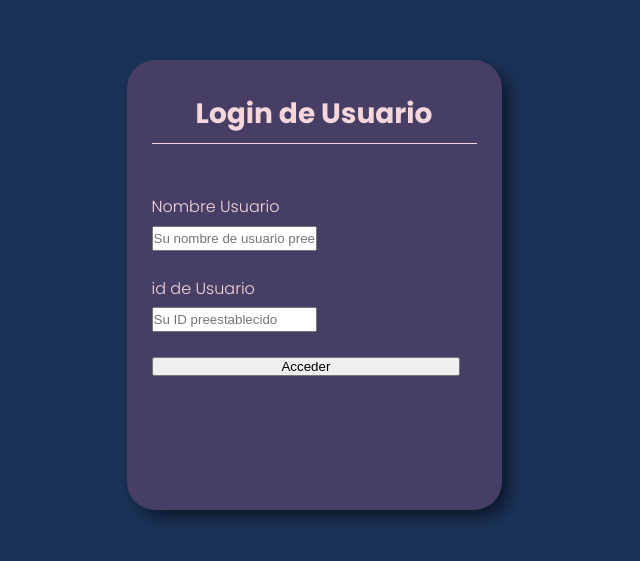
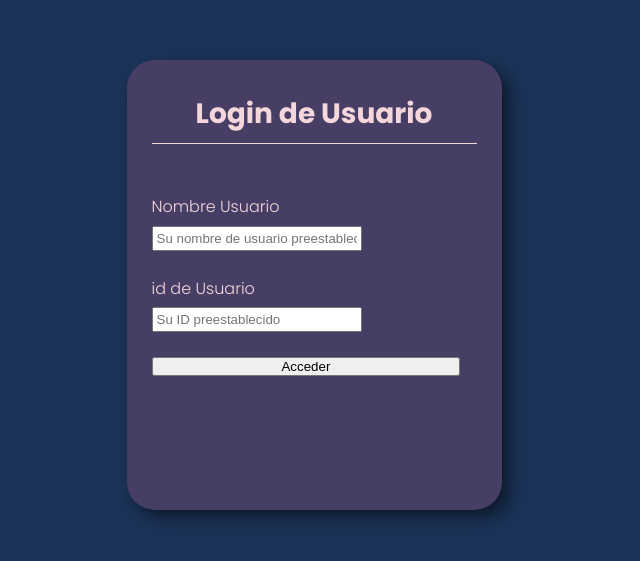
Before and after one commit to RicardoColladoRothschild/onlineStore-BASIC-CRUD, a plain HTML site: page index.html in a window 1280 px wide. Shown: the part 115-676 px from the top of the page, without its empty margins (326-966 px from the left). Drawn offline with Linux system fonts and the light colour scheme.

Commit message:
add padding to the inputs

```diff
--- a/style/main.scss
+++ b/style/main.scss
@@ -66,7 +66,8 @@ body{
 
             input{
                 height:25px;
-                width:165px;
+                width:210px;
+                padding:3px;
             }
     }
 
```
Also changed, not shown: css/main.css.
